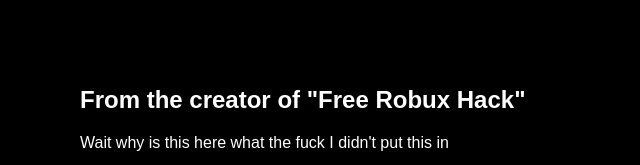
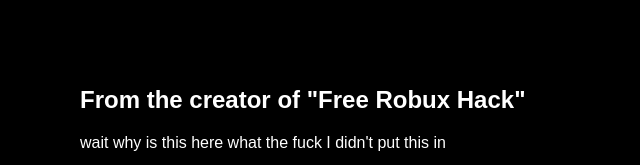
Before and after one commit to troIIsmile/djs-legacy, a website: page docs/index.html in a window 1280 px wide. Shown: the part 1120-1285 px from the top of the page, 0-640 px from the left. Drawn offline with Linux system fonts and the light colour scheme; a web font is replaced by a local one.

Commit message:
fix site

```diff
--- a/docs/index.html
+++ b/docs/index.html
@@ -31,7 +31,7 @@
     </article>
     <article>
       <h1>From the creator of "Free Robux Hack"</h1>
-      <p>Wait why is this here what the fuck I didn't put this in</p>
+      <p>wait why is this here what the fuck I didn't put this in</p>
       <img width="700px" src="5079.ml_fake-free-robux_.png" alt="A fake free robux screen">
     </article>
     <footer>
```
